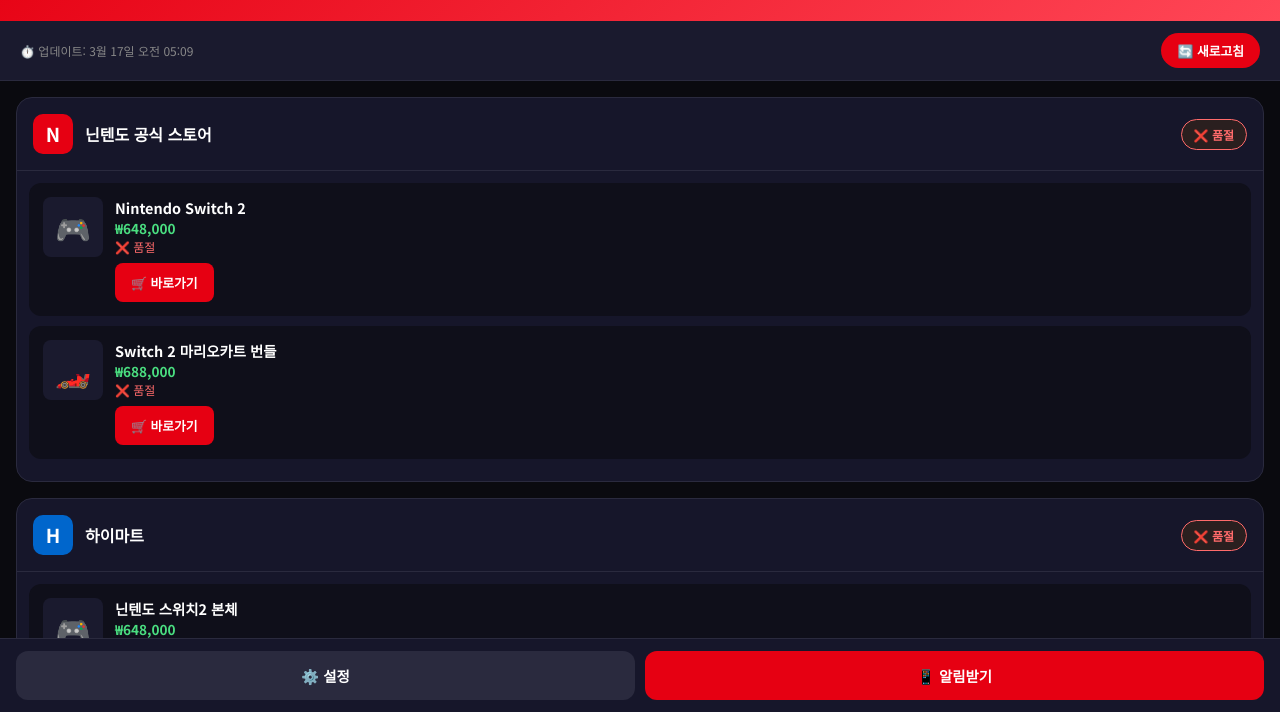
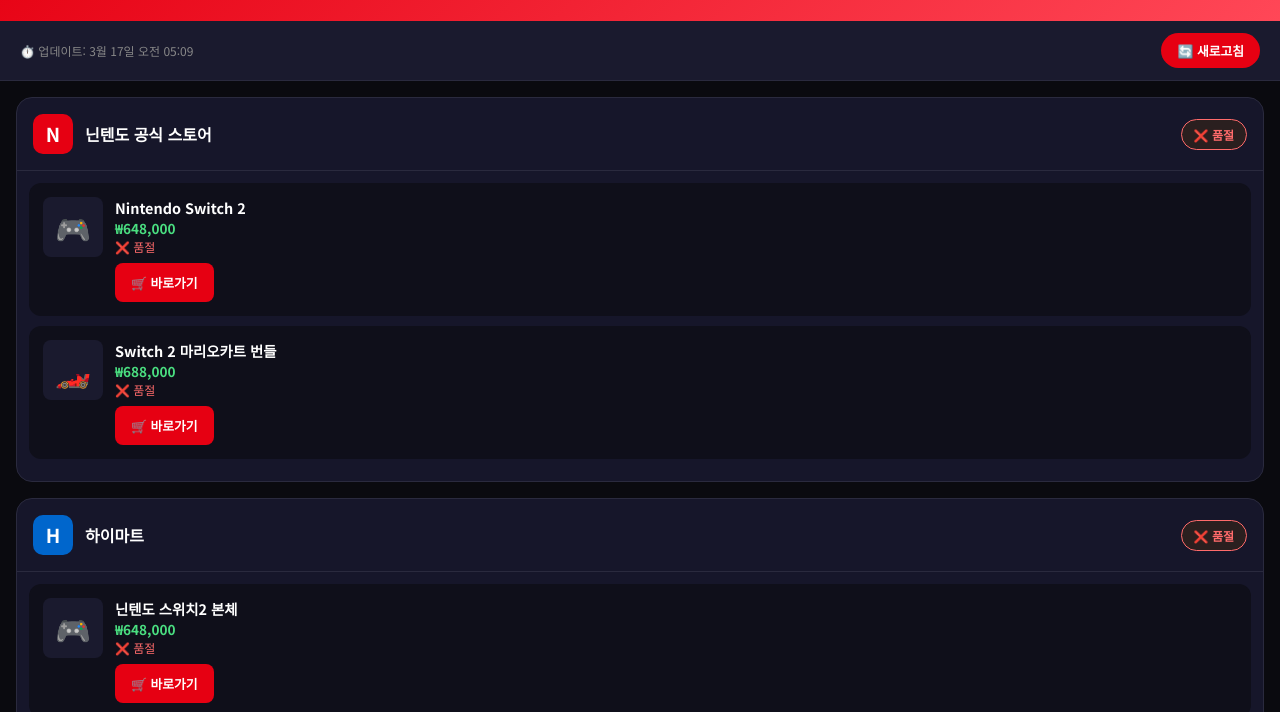
Before and after one commit to kookhh0827/I-want-switch2, a plain HTML site: page index.html in a window 1280 px wide. Shown: the part 88-800 px from the top of the page. Drawn offline with Linux system fonts and the light colour scheme.

Commit message:
Remove settings and notification buttons from action bar

```diff
--- a/index.html
+++ b/index.html
@@ -52,11 +52,6 @@
     </div>
 
     <div id="content"><div class="loading"><div class="spinner"></div><p>재고 정보 로딩 중...</p></div></div>
-
-    <div class="action-bar">
-        <a href="#" class="action-btn btn-secondary">⚙️ 설정</a>
-        <a href="https://t.me/" class="action-btn btn-primary" target="_blank">📱 알림받기</a>
-    </div>
 
     <script>
         // 정적 스토어 데이터 (링크용)
```
